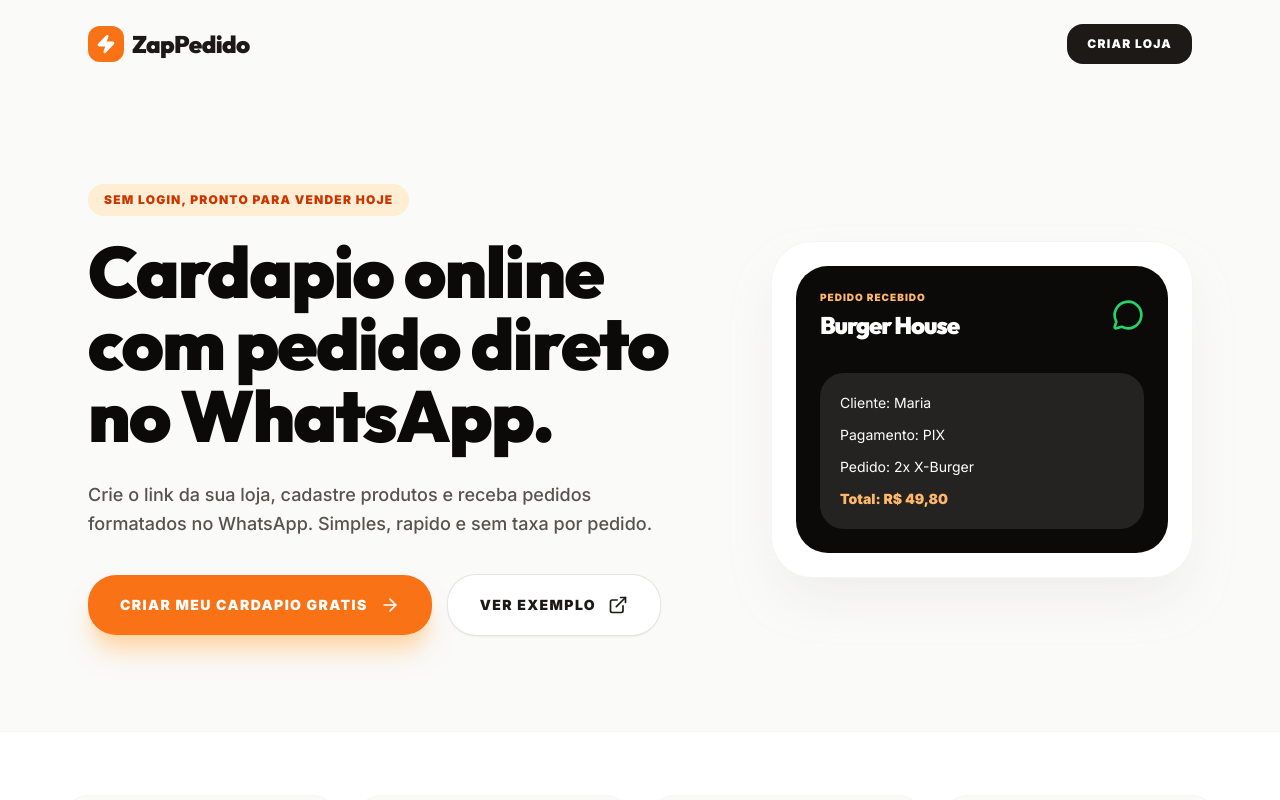
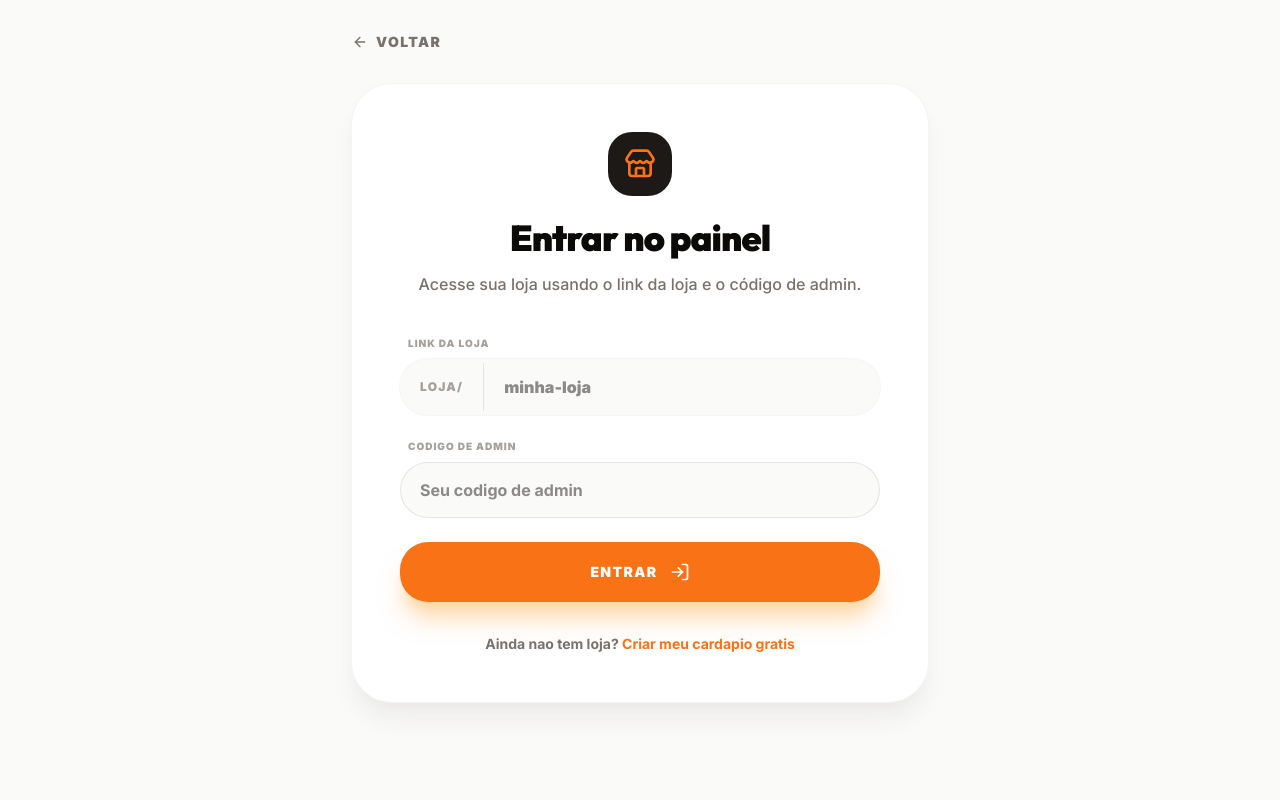
Before and after one commit to veltrixx22/ZApPedidos, a React (Vite) app: page /entrar in a window 1280 px wide. Before the commit this address led to /. Shown: the top 800 px of the page. Built offline with nearby package versions, Linux system fonts and the light colour scheme; no server answers.

Commit message:
Add files via upload

```diff
--- a/src/App.tsx
+++ b/src/App.tsx
@@ -3,6 +3,7 @@ import HomePage from './pages/HomePage';
 import CreateStorePage from './pages/CreateStorePage';
 import AdminPage from './pages/AdminPage';
 import MenuPage from './pages/MenuPage';
+import OwnerLoginPage from './pages/OwnerLoginPage';
 
 export default function App() {
   return (
@@ -10,6 +11,7 @@ export default function App() {
       <Routes>
         <Route path="/" element={<HomePage />} />
         <Route path="/criar-loja" element={<CreateStorePage />} />
+        <Route path="/entrar" element={<OwnerLoginPage />} />
         <Route path="/admin/:slug" element={<AdminPage />} />
         <Route path="/loja/:slug" element={<MenuPage />} />
         <Route path="*" element={<Navigate to="/" replace />} />
--- a/src/pages/CreateStorePage.tsx
+++ b/src/pages/CreateStorePage.tsx
@@ -18,6 +18,9 @@ export default function CreateStorePage() {
   const [adminCode, setAdminCode] = useState('');
   const [loading, setLoading] = useState(false);
   const [error, setError] = useState('');
+  const [slugAlreadyExists, setSlugAlreadyExists] = useState(false);
+
+  const cleanSlug = normalizeSlug(slug);
 
   const handleBusinessNameChange = (value: string) => {
     setBusinessName(value);
@@ -27,6 +30,7 @@ export default function CreateStorePage() {
   const handleSubmit = async (event: FormEvent) => {
     event.preventDefault();
     setError('');
+    setSlugAlreadyExists(false);
     setLoading(true);
 
     try {
@@ -36,7 +40,6 @@ export default function CreateStorePage() {
         return;
       }
 
-      const cleanSlug = normalizeSlug(slug);
       const cleanNumber = whatsappNumber.replace(/\D/g, '');
 
       if (!businessName.trim() || !cleanNumber || !cleanSlug || !adminCode.trim()) {
@@ -66,8 +69,9 @@ export default function CreateStorePage() {
     } catch (error) {
       console.error('Create store error:', error);
       const message = getErrorMessage(error);
-      if (message.includes('Esse link de loja já está em uso')) {
-        setError('Esse link de loja já está em uso. Escolha outro.');
+      if (message.includes('loja') && message.includes('uso')) {
+        setSlugAlreadyExists(true);
+        setError('Esse link de loja já está em uso. Se essa loja é sua, entre no painel.');
       } else if (import.meta.env.DEV) {
         setError(message);
       } else {
@@ -81,10 +85,15 @@ export default function CreateStorePage() {
   return (
     <div className="min-h-screen bg-bg-site px-6 py-8">
       <div className="mx-auto max-w-2xl">
-        <Link to="/" className="mb-8 inline-flex items-center gap-2 text-sm font-black uppercase tracking-widest text-stone-500 hover:text-stone-900">
-          <ArrowLeft className="h-4 w-4" />
-          Voltar
-        </Link>
+        <div className="mb-8 flex items-center justify-between gap-4">
+          <Link to="/" className="inline-flex items-center gap-2 text-sm font-black uppercase tracking-widest text-stone-500 hover:text-stone-900">
+            <ArrowLeft className="h-4 w-4" />
+            Voltar
+          </Link>
+          <Link to="/entrar" className="text-sm font-black uppercase tracking-widest text-brand hover:text-orange-600">
+            Já tenho uma loja
+          </Link>
+        </div>
 
         <div className="rounded-[40px] bg-white p-8 shadow-xl shadow-stone-200/70 ring-1 ring-stone-100 md:p-12">
           <div className="mb-10 text-center">
@@ -101,7 +110,16 @@ export default function CreateStorePage() {
 
           {error && (
             <div className="mb-6 rounded-3xl bg-red-50 p-4 text-sm font-bold text-red-600 ring-1 ring-red-100">
-              {error}
+              <p>{error}</p>
+              {slugAlreadyExists && (
+                <button
+                  type="button"
+                  onClick={() => navigate(`/entrar?slug=${encodeURIComponent(cleanSlug)}`)}
+                  className="mt-4 rounded-2xl bg-red-600 px-5 py-3 text-xs font-black uppercase tracking-widest text-white"
+                >
+                  Entrar no painel
+                </button>
+              )}
             </div>
           )}
 
@@ -158,6 +176,10 @@ export default function CreateStorePage() {
               <Zap className="h-5 w-5 fill-current" />
             </button>
           </form>
+
+          <p className="mt-8 text-center text-sm font-bold text-stone-500">
+            Já tenho uma loja? <Link to="/entrar" className="text-brand">Entrar no painel</Link>
+          </p>
         </div>
       </div>
     </div>
--- a/src/pages/HomePage.tsx
+++ b/src/pages/HomePage.tsx
@@ -1,6 +1,6 @@
 import { Link } from 'react-router-dom';
 import type { ReactNode } from 'react';
-import { ArrowRight, CheckCircle2, ExternalLink, MessageCircle, Store, Zap } from 'lucide-react';
+import { ArrowRight, CheckCircle2, LogIn, MessageCircle, Store, Zap } from 'lucide-react';
 
 export default function HomePage() {
   return (
@@ -40,10 +40,10 @@ export default function HomePage() {
                 Criar meu cardapio gratis <ArrowRight className="h-5 w-5" />
               </Link>
               <Link
-                to="/loja/exemplo"
+                to="/entrar"
                 className="inline-flex items-center justify-center gap-3 rounded-[28px] bg-white px-8 py-5 text-sm font-black uppercase tracking-widest text-stone-900 shadow-sm ring-1 ring-stone-200 transition hover:bg-stone-50"
               >
-                Ver exemplo <ExternalLink className="h-5 w-5" />
+                Já tenho uma loja <LogIn className="h-5 w-5" />
               </Link>
             </div>
           </div>
--- /dev/null
+++ b/src/pages/OwnerLoginPage.tsx
@@ -0,0 +1,114 @@
+import { FormEvent, useState } from 'react';
+import { Link, useNavigate, useSearchParams } from 'react-router-dom';
+import { ArrowLeft, LogIn, Store } from 'lucide-react';
+import { dbService, normalizeSlug } from '../services/dbService';
+
+export default function OwnerLoginPage() {
+  const [searchParams] = useSearchParams();
+  const navigate = useNavigate();
+  const [slug, setSlug] = useState(normalizeSlug(searchParams.get('slug') || ''));
+  const [adminCode, setAdminCode] = useState('');
+  const [error, setError] = useState('');
+  const [loading, setLoading] = useState(false);
+
+  const handleSubmit = async (event: FormEvent) => {
+    event.preventDefault();
+    setError('');
+    setLoading(true);
+
+    try {
+      const cleanSlug = normalizeSlug(slug);
+      if (!cleanSlug || !adminCode.trim()) {
+        setError('Informe o link da loja e o codigo de admin.');
+        return;
+      }
+
+      const store = await dbService.getStoreBySlug(cleanSlug);
+      if (!store) {
+        setError('Loja não encontrada.');
+        return;
+      }
+
+      if (store.adminCode !== adminCode.trim()) {
+        setError('Código de admin incorreto.');
+        return;
+      }
+
+      localStorage.setItem(`zappedido_admin_${cleanSlug}`, 'true');
+      navigate(`/admin/${cleanSlug}`);
+    } catch (error) {
+      console.error('Owner login error:', error);
+      setError('Não foi possível acessar o painel agora.');
+    } finally {
+      setLoading(false);
+    }
+  };
+
+  return (
+    <div className="min-h-screen bg-bg-site px-6 py-8">
+      <div className="mx-auto max-w-xl">
+        <Link to="/" className="mb-8 inline-flex items-center gap-2 text-sm font-black uppercase tracking-widest text-stone-500 hover:text-stone-900">
+          <ArrowLeft className="h-4 w-4" />
+          Voltar
+        </Link>
+
+        <div className="rounded-[40px] bg-white p-8 shadow-xl shadow-stone-200/70 ring-1 ring-stone-100 md:p-12">
+          <div className="mb-10 text-center">
+            <div className="mx-auto mb-6 flex h-16 w-16 items-center justify-center rounded-3xl bg-stone-900 text-white">
+              <Store className="h-8 w-8 text-brand" />
+            </div>
+            <h1 className="font-display text-4xl font-black leading-none tracking-tight text-stone-950">
+              Entrar no painel
+            </h1>
+            <p className="mt-4 font-medium text-stone-500">
+              Acesse sua loja usando o link da loja e o código de admin.
+            </p>
+          </div>
+
+          {error && (
+            <div className="mb-6 rounded-3xl bg-red-50 p-4 text-sm font-bold text-red-600 ring-1 ring-red-100">
+              {error}
+            </div>
+          )}
+
+          <form onSubmit={handleSubmit} className="space-y-6">
+            <label className="block">
+              <span className="mb-2 block pl-2 text-[10px] font-black uppercase tracking-widest text-stone-400">Link da loja</span>
+              <div className="flex items-center rounded-[28px] bg-stone-50 ring-1 ring-stone-100 focus-within:ring-brand">
+                <span className="border-r border-stone-200 px-5 py-4 text-xs font-black uppercase tracking-widest text-stone-400">loja/</span>
+                <input
+                  value={slug}
+                  onChange={event => setSlug(normalizeSlug(event.target.value))}
+                  placeholder="minha-loja"
+                  className="w-full bg-transparent px-5 py-4 font-black outline-none"
+                />
+              </div>
+            </label>
+
+            <label className="block">
+              <span className="mb-2 block pl-2 text-[10px] font-black uppercase tracking-widest text-stone-400">Codigo de admin</span>
+              <input
+                value={adminCode}
+                onChange={event => setAdminCode(event.target.value)}
+                placeholder="Seu codigo de admin"
+                className="input-field"
+              />
+            </label>
+
+            <button
+              disabled={loading}
+              className="flex w-full items-center justify-center gap-3 rounded-[28px] bg-brand px-8 py-5 text-sm font-black uppercase tracking-widest text-white shadow-xl shadow-orange-200 transition hover:bg-orange-600 disabled:opacity-60"
+            >
+              {loading ? 'Entrando...' : 'Entrar'}
+              <LogIn className="h-5 w-5" />
+            </button>
+          </form>
+
+          <p className="mt-8 text-center text-sm font-bold text-stone-500">
+            Ainda nao tem loja? <Link to="/criar-loja" className="text-brand">Criar meu cardapio gratis</Link>
+          </p>
+        </div>
+      </div>
+    </div>
+  );
+}
```
Also changed, not shown: src/pages/AdminPage.tsx (+37 -11 lines), 1 other file (tests, documents, lock files or other folders).
